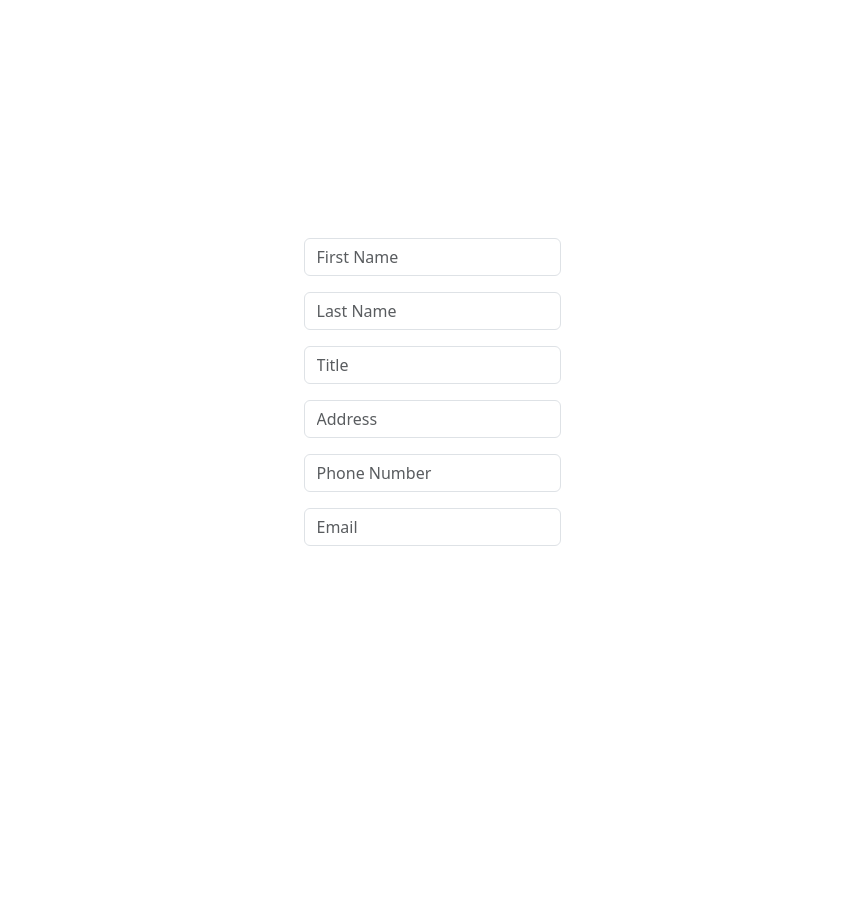
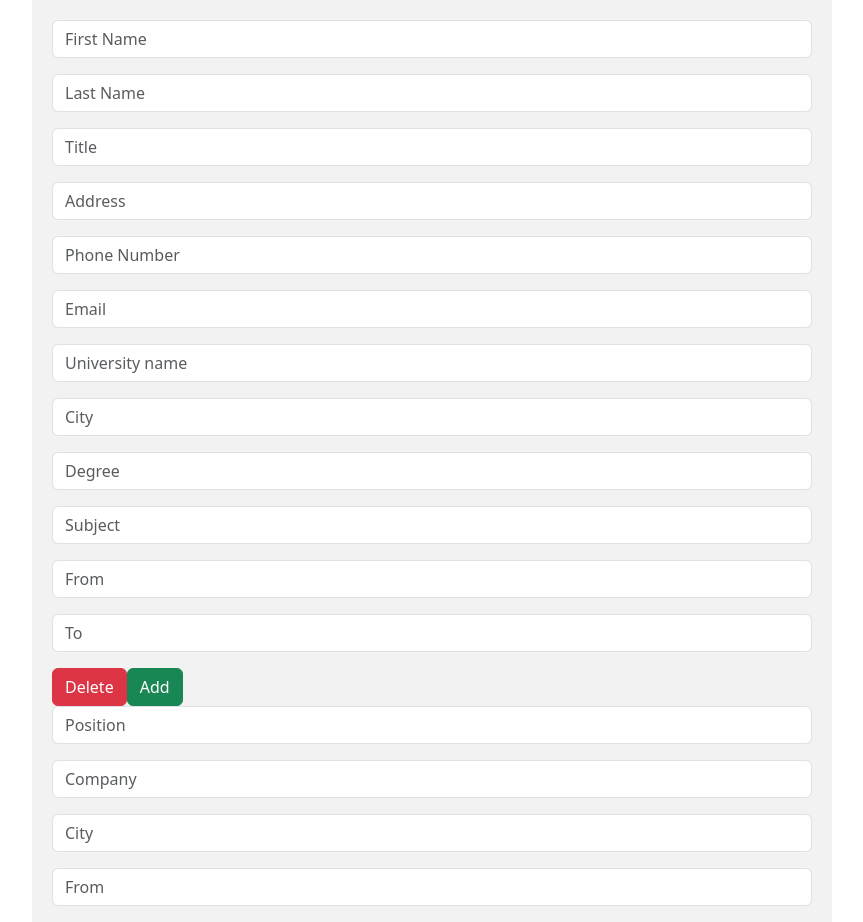
Before and after one commit to adi-pr/cv-application, a React (Create React App) app: page / in a window 1280 px wide. Shown: the top 922 px of the page, without its empty margins (208-1071 px from the left). Before the commit the page ends 816 px from the top, so only its background shows below. Built offline with nearby package versions, Linux system fonts and the light colour scheme.

Commit message:
Completed Form with styling

```diff
--- a/src/Components/CVForm/CVFrom.jsx
+++ b/src/Components/CVForm/CVFrom.jsx
@@ -1,19 +1,29 @@
 import React, { Component } from 'react'
-import Personal from './Personal';
-import Form from 'react-bootstrap/Form';
+import Personal from './Personal'
+import Form from 'react-bootstrap/Form'
+import Education from './Education'
+import Experience from './Experience'
 
 class CVForm extends Component {
-    constructor(props) {
-        super(props);
-        this.state = {  }
-    }
     render() {
-        const { cv, handleChangePersonal} = this.props
+        const { cv, handleChangePersonal, handleChangeEducation, onAddEducation, onDeleteEducation, handleChangeExperience, onAddExperience, onDeleteExperience } = this.props
         return (
             <Form>
-                <Personal personalInfo={cv.personalInfo} onChange={handleChangePersonal}/>
+                <Personal personalInfo={cv.personalInfo} onChange={handleChangePersonal} />
+                <Education
+                    education={cv.education}
+                    onChange={handleChangeEducation}
+                    onAdd={onAddEducation}
+                    onDelete={onDeleteEducation}
+                />
+                <Experience
+                    experience={cv.experience}
+                    onChange={handleChangeExperience}
+                    onAdd={onAddExperience}
+                    onDelete={onDeleteExperience}
+                />
             </Form>
-         );
+        );
     }
 }
 
--- /dev/null
+++ b/src/Components/CVForm/Education.jsx
@@ -0,0 +1,28 @@
+import React from 'react';
+import EducationItem from './EducationItem';
+import { Button, Form } from 'react-bootstrap/';
+
+const Education = ({ education, onChange, onAdd, onDelete }) => {
+
+
+  const educationArray = Object.values(education);
+
+  const educationItems = educationArray.map((educationItem) => (
+    <EducationItem
+      key={educationItem.id}
+      id={educationItem.id}
+      educationItem={educationItem}
+      onChange={onChange}
+      onDelete={onDelete}
+    />
+  ));
+
+  return (
+    <div>
+      {educationItems}
+      <Button variant="success" onClick={onAdd}>Add</Button>
+    </div>
+  );
+};
+
+export default Education;
--- /dev/null
+++ b/src/Components/CVForm/EducationItem.jsx
@@ -0,0 +1,69 @@
+import React from 'react'
+import Input from "../Utils/Input"
+import { Form, Button } from 'react-bootstrap'
+
+const EducationItem = ({id, educationItem, onChange, onDelete}) => {
+    return (
+        <>
+                <Form.Group className="mb-3">
+                    <Input
+                        onChange={(e) => onChange(e, id)}
+                        type="text"
+                        name="universityName"
+                        placeholder="University name"
+                        value={educationItem.universityName}
+                    />
+                </Form.Group>
+
+                <Form.Group className="mb-3">
+                    <Input
+                        onChange={(e) => onChange(e, id)}
+                        type="text"
+                        name="city"
+                        placeholder="City"
+                        value={educationItem.city}
+                    />
+                </Form.Group>
+
+                <Form.Group className="mb-3">
+                    <Input
+                        onChange={(e) => onChange(e, id)}
+                        type="text"
+                        name="degree"
+                        placeholder="Degree"
+                        value={educationItem.degree}
+                    />
+                </Form.Group>
+                <Form.Group className="mb-3">
+                    <Input
+                        onChange={(e) => onChange(e, id)}
+                        type="text"
+                        name="subject"
+                        placeholder="Subject"
+                        value={educationItem.subject}
+                    />
+                </Form.Group>
+                <Form.Group className="mb-3">
+                    <Input
+                        onChange={(e) => onChange(e, id)}
+                        type="text"
+                        name="from"
+                        placeholder="From"
+                        value={educationItem.from}
+                    />
+                </Form.Group>
+                <Form.Group className="mb-3">
+                    <Input
+                        onChange={(e) => onChange(e, id)}
+                        type="text"
+                        name="to"
+                        placeholder="To"
+                        value={educationItem.to}
+                    />
+                </Form.Group>
+            <Button variant="danger" onClick={() => onDelete(id)}>Delete</Button>
+        </>
+    );
+}
+
+export default EducationItem;
--- /dev/null
+++ b/src/Components/CVForm/Experience.jsx
@@ -0,0 +1,28 @@
+import React from 'react';
+import ExperienceItem from './ExperienceItem';
+import {Form, Button} from 'react-bootstrap/';
+
+const Experience = ({ experience, onChange, onAdd, onDelete }) => {
+
+
+  const experienceArray = Object.values(experience);
+
+  const experienceItems = experienceArray.map((experienceItem) => (
+    <ExperienceItem
+      key={experienceItem.id}
+      id={experienceItem.id}
+      experienceItem={experienceItem}
+      onChange={onChange}
+      onDelete={onDelete}
+    />
+  ));
+
+  return (
+    <div>
+      {experienceItems}
+      <Button variant="success" onClick={onAdd}>Add</Button>
+    </div>
+  );
+};
+
+export default Experience;
--- /dev/null
+++ b/src/Components/CVForm/ExperienceItem.jsx
@@ -0,0 +1,62 @@
+import React from 'react'
+import Input from "../Utils/Input"
+import { Form, Button } from 'react-bootstrap'
+
+const ExperienceItem = ({id, experienceItem, onChange, onDelete}) => {
+    return (
+        <>
+            <Form.Group className='mb-3'>
+                <Input
+                    onChange={(e) => onChange(e, id)}
+                    type="text"
+                    name="position"
+                    placeholder="Position"
+                    value={experienceItem.position}
+                />
+            </Form.Group>
+
+            <Form.Group className='mb-3'>
+                <Input
+                    onChange={(e) => onChange(e, id)}
+                    type="text"
+                    name="company"
+                    placeholder="Company"
+                    value={experienceItem.company}
+                />
+            </Form.Group>
+
+            <Form.Group className='mb-3'>
+                <Input
+                    onChange={(e) => onChange(e, id)}
+                    type="text"
+                    name="city"
+                    placeholder="City"
+                    value={experienceItem.city}
+                />
+            </Form.Group>
+
+            <Form.Group className='mb-3'>
+                <Input
+                    onChange={(e) => onChange(e, id)}
+                    type="text"
+                    name="from"
+                    placeholder="From"
+                    value={experienceItem.from}
+                />
+            </Form.Group>
+
+            <Form.Group className='mb-3'>
+                <Input
+                    onChange={(e) => onChange(e, id)}
+                    type="text"
+                    name="to"
+                    placeholder="To"
+                    value={experienceItem.to}
+                />
+            </Form.Group>
+            <Button variant="danger" onClick={() => onDelete(id)}>Delete</Button>
+        </>
+    );
+}
+
+export default ExperienceItem;
--- a/src/Components/CVForm/Personal.jsx
+++ b/src/Components/CVForm/Personal.jsx
@@ -1,6 +1,6 @@
 import React, { Component } from 'react'
-import Input from '../Utils/Input';
-import { Form } from 'react-bootstrap';
+import Input from '../Utils/Input'
+import { Form } from 'react-bootstrap'
 
 class Personal extends Component {
     render() {
@@ -24,11 +24,11 @@ class Personal extends Component {
                 </Form.Group>
 
                 <Form.Group className="mb-3">
-                    <Input type="text" name="phoneNo" placeholder="Phone Number" onChange={(e) => onChange(e)} value={personalInfo.phoneNo} />
+                    <Input type="tel" name="phoneNo" placeholder="Phone Number" onChange={(e) => onChange(e)} value={personalInfo.phoneNo} />
                 </Form.Group>
 
                 <Form.Group className="mb-3">
-                    <Input type="text" name="email" placeholder="Email" onChange={(e) => onChange(e)} value={personalInfo.email} />
+                    <Input type="email" name="email" placeholder="Email" onChange={(e) => onChange(e)} value={personalInfo.email} />
                 </Form.Group>
 
             </div>
--- a/src/Components/Main.jsx
+++ b/src/Components/Main.jsx
@@ -1,13 +1,14 @@
-import React, { useState } from 'react'
+import React, { useState, useCallback } from 'react'
 import CVForm from './CVForm/CVFrom'
 import CVPreview from './CVPreview/CVPreview'
 import emptyCV from './Utils/emptyCV'
+import uniqid from "uniqid";
 
 function Main() {
 
     const [cv, setCv] = useState(emptyCV)
 
-     const handleChangePersonal = (e) => {
+    const handleChangePersonal = (e) => {
         const { name, value } = e.target;
 
         setCv((prevState) => ({
@@ -19,12 +20,108 @@ function Main() {
         }))
     }
 
+    const handleChangeEducation = (e, id) => {
+        const { name, value } = e.target
+
+        setCv((prevState) => {
+            const newEducation = prevState.education.map((educationItem) => {
+                if (educationItem.id === id) {
+                    return { ...educationItem, [name]: value }
+                }
+                return educationItem
+            })
+            return { ...prevState, education: [...newEducation] }
+        })
+    }
+
+    const handleAddEducation = useCallback((e) => {
+        e.preventDefault()
+
+        setCv((prevState) => ({
+            ...prevState,
+            education: [
+                ...prevState.education,
+                {
+                    id: uniqid(),
+                    universityName: '',
+                    city: '',
+                    degree: '',
+                    subject: '',
+                    from: '',
+                    to: '',
+                },
+            ],
+        }));
+    }, []);
+
+    const handleDeleteEducation = (id) => {
+        setCv((prevState) => {
+            const newEducation = prevState.education.filter(
+                (educationItem) => educationItem.id !== id
+            )
+            return { ...prevState, education: [...newEducation] }
+        })
+    }
+
+    const handleChangeExperience = (e, id) => {
+        const { name, value } = e.target
+
+        setCv((prevState) => {
+            const newExperience = prevState.experience.map((experienceItem) => {
+                if (experienceItem.id === id) {
+                    return { ...experienceItem, [name]: value }
+                }
+                return experienceItem
+            })
+            return { ...prevState, experience: [...newExperience] }
+        })
+    }
+
+    const handleAddExperience = useCallback((e) => {
+        e.preventDefault()
+
+        setCv((prevState) => ({
+            ...prevState,
+            experience: [
+                ...prevState.experience,
+                {
+                    id: uniqid(),
+                    position: '',
+                    company: '',
+                    city: '',
+                    from: '',
+                    to: '',
+                },
+            ],
+        }));
+    }, []);
+
+    const handleDeleteExperience = (id) => {
+        setCv((prevState) => {
+            const newExperience = prevState.experience.filter(
+                (experienceItem) => experienceItem.id !== id
+            )
+            return { ...prevState, experience: [...newExperience] }
+        })
+    }
+
     return (
         <>
-            <CVForm cv={cv} handleChangePersonal={handleChangePersonal}/>
-            <CVPreview cv={cv}/>
+            <CVForm
+                cv={cv}
+                handleChangePersonal={handleChangePersonal}
+                handleChangeEducation={handleChangeEducation}
+                onAddEducation={handleAddEducation}
+                onDeleteEducation={handleDeleteEducation}
+                handleChangeExperience={handleChangeExperience}
+                onAddExperience={handleAddExperience}
+                onDeleteExperience={handleDeleteExperience}
+            />
+
+
+            <CVPreview cv={cv} />
         </>
-     );
+    );
 }
 
 export default Main;
--- a/src/Components/Utils/emptyCV.js
+++ b/src/Components/Utils/emptyCV.js
@@ -1,4 +1,5 @@
 import uniqid from "uniqid";
+
 
 const emptyCV = {
   personalInfo: {
@@ -9,7 +10,28 @@ const emptyCV = {
     phoneNumber: "",
     email: "",
     description: "",
-    }
+  },
+  experience: [
+    {
+      id: uniqid(),
+      position: "",
+      company: "",
+      city: "",
+      from: "",
+      to: "",
+    },
+  ],
+  education: [
+    {
+      id: uniqid(),
+      universityName: "",
+      city: "",
+      degree: "",
+      subject: "",
+      from: "",
+      to: "",
+    },
+  ],
 };
 
 export default emptyCV;
--- a/src/styles.css
+++ b/src/styles.css
@@ -1,6 +1,6 @@
 form {
-    display: flex;
-    justify-content: center;
-    align-items: center;
-    height: 100vh;
+    width: 800px;
+    margin: 0 auto;
+    padding: 20px;
+    background-color: #f2f2f2;
   }
```
Lines whose indentation alone changed are shown as unchanged.
